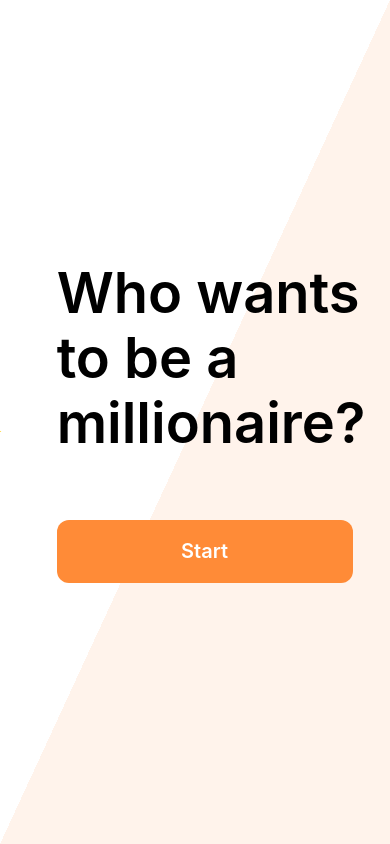
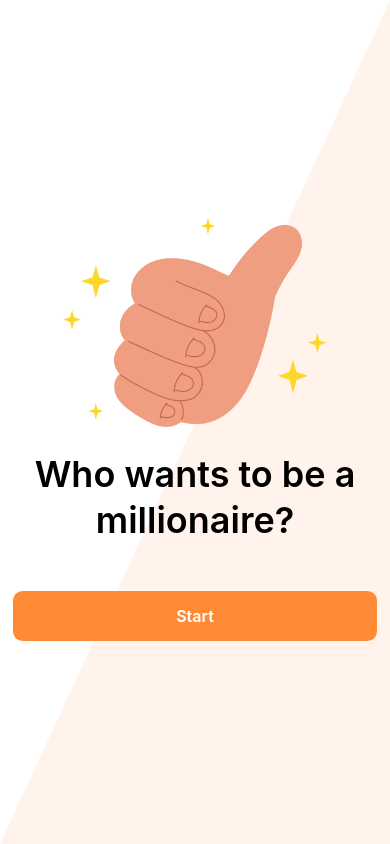
Before and after one commit to Dan-Kadzevych/millionaire, a React (Create React App) app: page / in a window 390 px wide. Built offline with nearby package versions, Linux system fonts and the light colour scheme; what normalizr, utils would draw is missing.

Commit message:
Added responsivness to home page

```diff
--- a/src/components/typography/H1.jsx
+++ b/src/components/typography/H1.jsx
@@ -5,6 +5,12 @@ const StyledH1 = styled.h1`
   line-height: 6.496rem;
   font-weight: 600;
   margin-bottom: 6.4rem;
+
+  ${({ theme }) => theme.breakpoints.down('md')} {
+    font-size: 4.5rem;
+    line-height: 5.7rem;
+    margin-bottom: 5.9rem;
+  }
 `;
 
 export default StyledH1;
--- a/src/pages/Home/Home.jsx
+++ b/src/pages/Home/Home.jsx
@@ -17,28 +17,75 @@ const Container = styled.div`
   justify-content: center;
   align-items: center;
   padding: 0 8rem;
+
+  ${({ theme }) => theme.breakpoints.down('md')} {
+    padding: 0 6rem;
+  }
+
+  ${({ theme }) => theme.breakpoints.down('sm')} {
+    padding: 8rem 1.6rem 6.4rem;
+  }
 `;
 
 const ContentContainer = styled.div`
   display: flex;
   align-items: center;
   justify-content: flex-end;
+
+  ${({ theme }) => theme.breakpoints.down('md')} {
+    flex-direction: column;
+    justify-content: center;
+    align-items: center;
+  }
+`;
+
+const ImageContainer = styled.div`
+  margin-right: 3.2rem;
+  width: 50%;
+
+  ${({ theme }) => theme.breakpoints.down('md')} {
+    margin-bottom: 2.4rem;
+    margin-right: 0;
+    width: 70%;
+  }
+
+  ${({ theme }) => theme.breakpoints.down('sm')} {
+    margin-bottom: 2.4rem;
+    margin-right: 0;
+    width: 100%;
+  }
 `;
 
 const Image = styled.img`
-  margin-right: 3.2rem;
-  width: 50%;
+  max-width: 100%;
+  height: auto;
 `;
 
 const TextContent = styled.div`
-  flex: 50%;
+  width: 50%;
+
+  ${({ theme }) => theme.breakpoints.down('md')} {
+    display: flex;
+    align-items: center;
+    justify-content: center;
+    flex-direction: column;
+    text-align: center;
+  }
+
+  ${({ theme }) => theme.breakpoints.down('sm')} {
+    width: 100%;
+    align-items: stretch;
+    justify-content: space-between;
+  }
 `;
 
 function Home() {
   return (
     <Container>
       <ContentContainer>
-        <Image src={logo} alt="" />
+        <ImageContainer>
+          <Image src={logo} alt="Millionaire" />
+        </ImageContainer>
         <TextContent>
           <H1>Who wants to be a millionaire?</H1>
           <Button as={Link} to="/game">
--- a/src/styles/GlobalStyles.js
+++ b/src/styles/GlobalStyles.js
@@ -21,6 +21,10 @@ const GlobalStyle = createGlobalStyle`
 
   html {
     font-size: 62.5%;
+
+    ${({ theme }) => theme.breakpoints.down('lg')} {
+      font-size: 50%
+    }
   }
 `;
 
--- /dev/null
+++ b/src/styles/themes/defaultTheme.js
@@ -0,0 +1,20 @@
+const breakpointKeys = ['xs', 'sm', 'md', 'lg', 'xl'];
+const breakpointValues = {
+  xs: 0,
+  sm: 576,
+  md: 768,
+  lg: 992,
+  xl: 1200,
+};
+
+const defaultTheme = {
+  breakpoints: {
+    keys: breakpointKeys,
+    values: breakpointValues,
+    down: (key) => {
+      return `@media (max-width: ${breakpointValues[key]}px)`;
+    },
+  },
+};
+
+export default defaultTheme;
--- a/src/styles/themes/light.js
+++ b/src/styles/themes/light.js
@@ -1,4 +1,7 @@
+import defaultTheme from './defaultTheme';
+
 const lightTheme = {
+  ...defaultTheme,
   colors: {
     common: {
       black: '#000',
```
Also changed, not shown: 1 other file (tests, documents, lock files or other folders).
